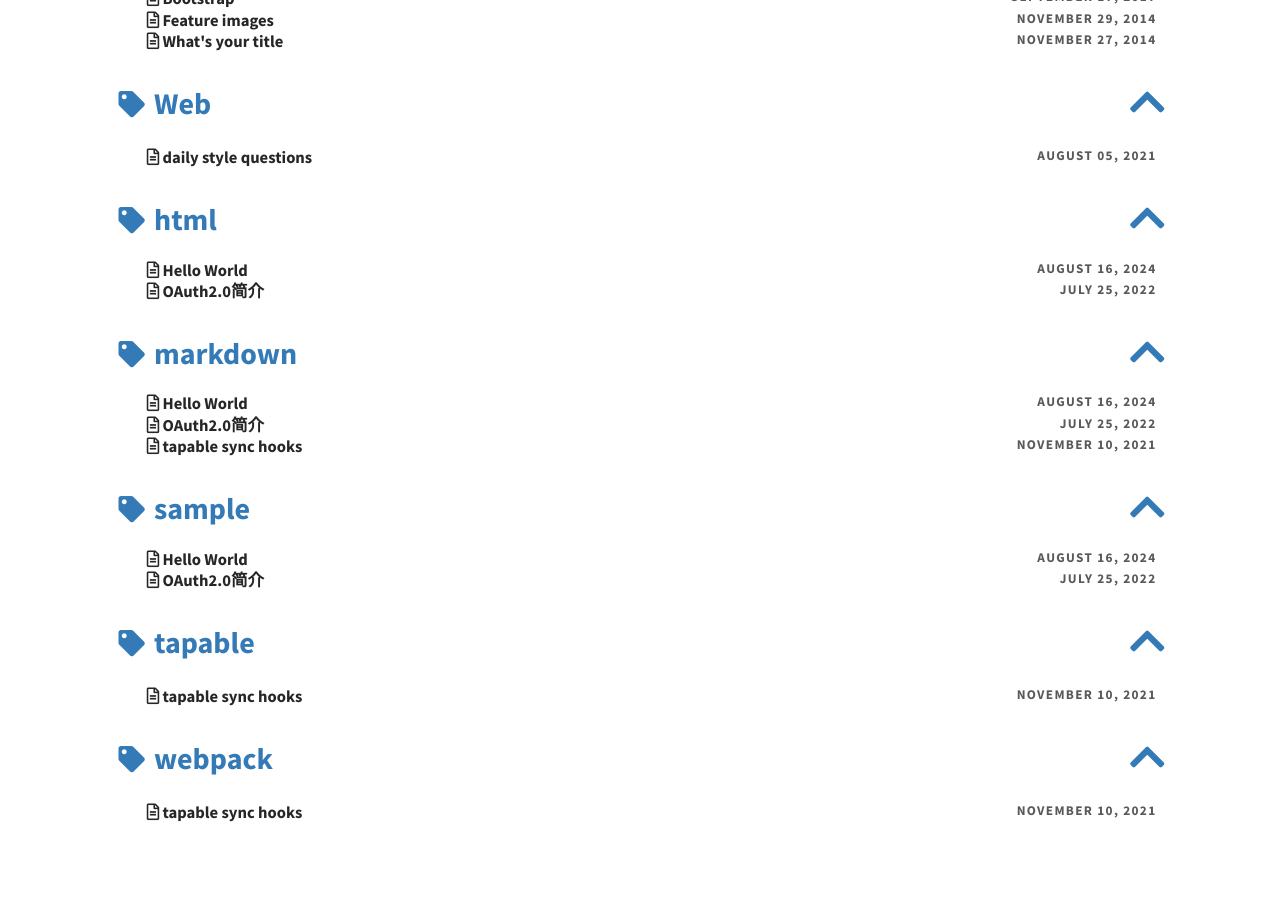
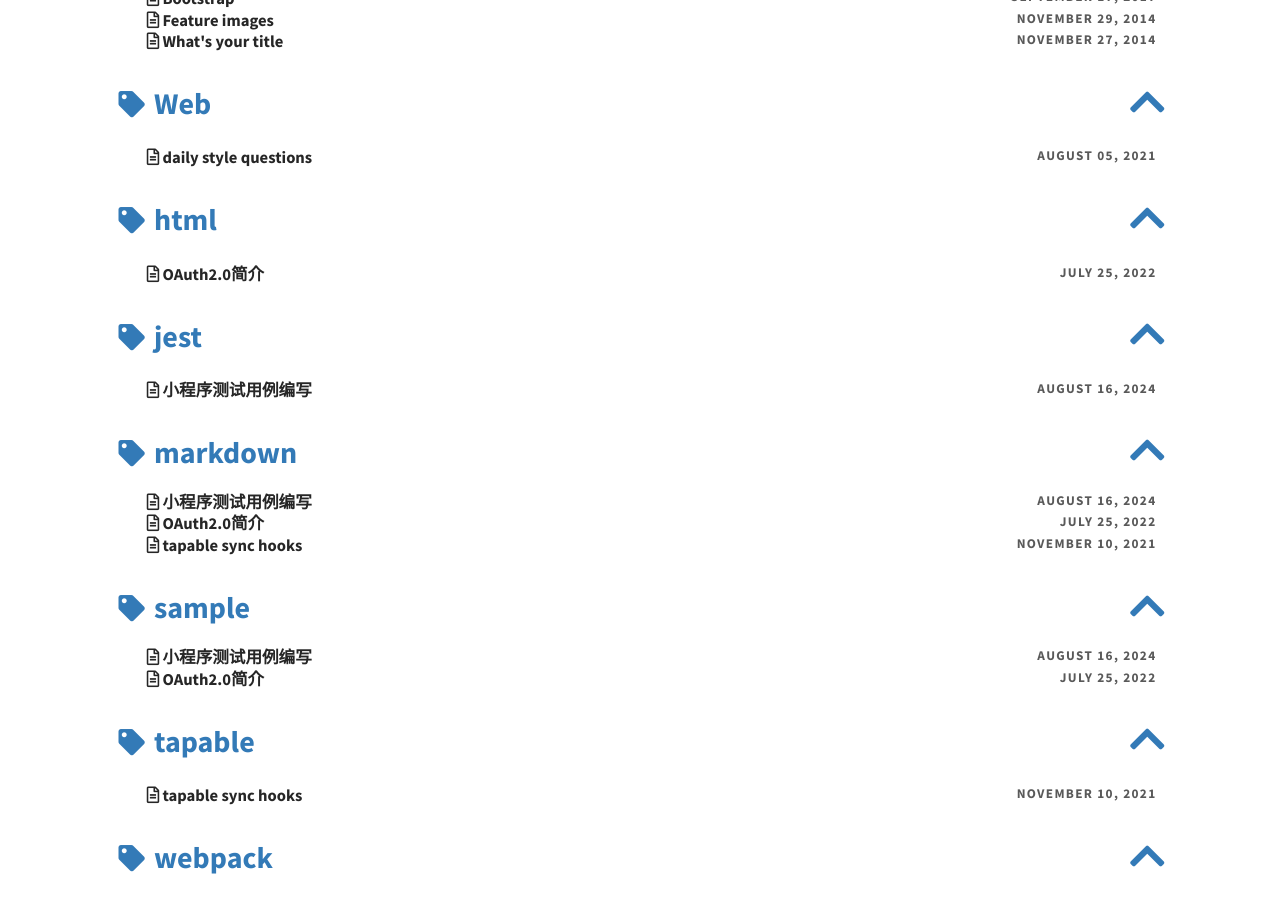
Before and after one commit to OnlyProbie/sketches, a Jekyll site: the page built from docs/pages/tags.md, in a window 1280 px wide and 900 px high, scrolled down 3014 px. Built offline with Jekyll 4.4.1, drawn with Linux system fonts in a browser that asks for light colours.

Commit message:
fix: update

```diff
--- a/docs/_posts/2024-08-16-jest-starter.md
+++ b/docs/_posts/2024-08-16-jest-starter.md
@@ -1,12 +1,10 @@
 ---
 layout: post
-title: Hello World                                # Title of the page
+title: 小程序测试用例编写                              # Title of the page
 hide_title: true                                  # Hide the title when displaying the post, but shown in lists of posts
-feature-img: assets/img/sample.png              # Add a feature-image to the post
-thumbnail: assets/img/thumbnails/sample-th.png  # Add a thumbnail image on blog view
 color: rgb(80,140,22)                             # Add the specified color as feature image, and change link colors in post
 bootstrap: true                                   # Add bootstrap to the page
-tags: [sample, markdown, html]
+tags: [sample, markdown, jest]
 ---
 
 **excerpt**
```
